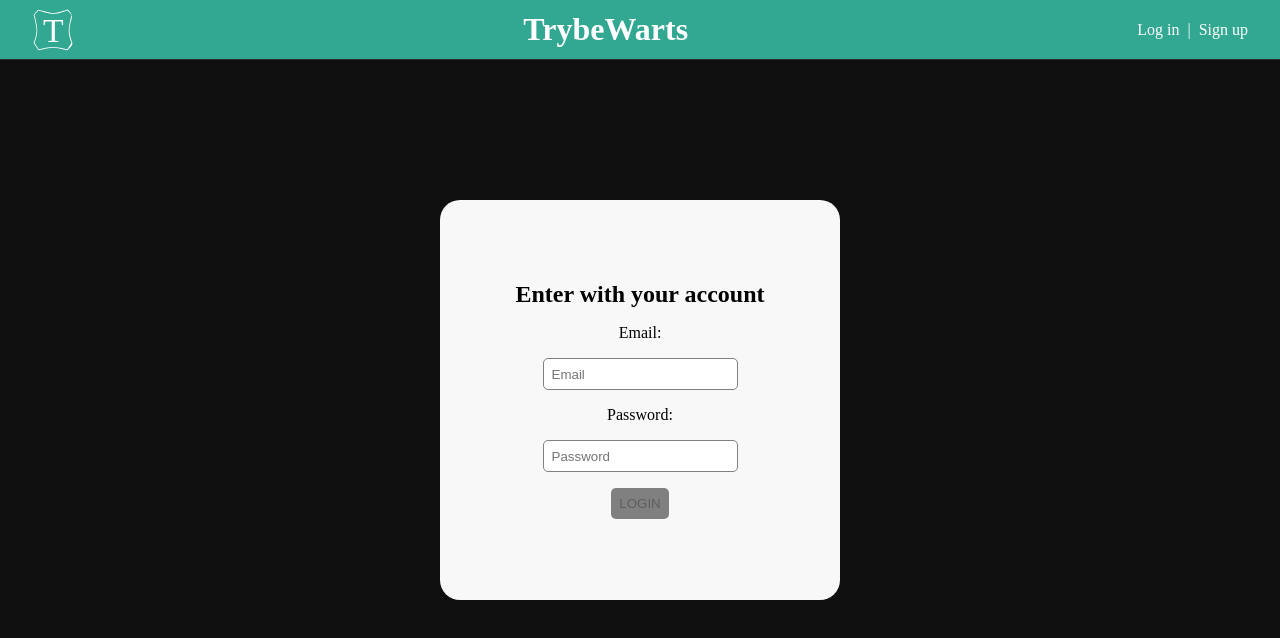
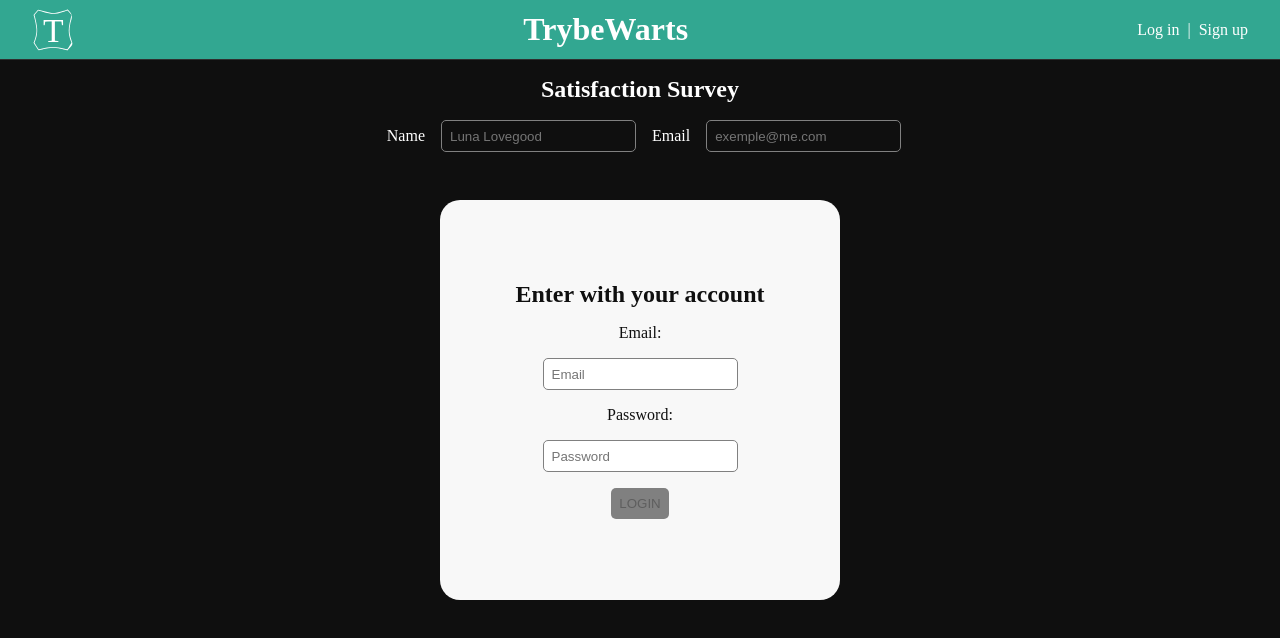
Before and after one commit to opaulojr/trybewarts, a website: page src/index.html in a window 1280 px wide. Both pictures are taken after a click on the element "Log in". Drawn offline with Linux system fonts and the light colour scheme.

Commit message:
implement-user-info-form

```diff
--- a/src/index.html
+++ b/src/index.html
@@ -1,19 +1,25 @@
 <!DOCTYPE html>
 <html lang="en">
+
   <head>
     <meta charset="UTF-8">
     <meta name="viewport" content="width=device-width, initial-scale=1.0">
     <link rel="stylesheet" href="style.css">
     <title>TrybeWarts</title>
   </head>
+
   <body>
     <header>
       <img id="header-logo" src="assets/trybewarts-header-logo.svg" alt="TrybeWarts Header Logo">
       <h1 id="header-title">TrybeWarts</h1>
       <div class="menu-toggle">
-      <div id="login-toggle"><p>Log in</p></div>
+        <div id="login-toggle">
+          <p>Log in</p>
+        </div>
         <p>|</p>
-      <div id="register-toggle"><p>Sign up</p></div>
+        <div id="register-toggle">
+          <p>Sign up</p>
+        </div>
       </div>
       <section class="login-menu">
         <h2 id="login-title">Enter with your account</h2>
@@ -45,6 +51,19 @@
       </section>
     </header>
 
+    <main>
+      <form class="evaluation-form">
+        <h2 id="form-title">Satisfaction Survey</h2>
+        <section class="user-form">
+          <label id="label-name" for="name-form">Name</label>
+          <input id="name-form" type="text" name="username" placeholder="Luna Lovegood">
+          <label id="label-email" for="email-form">Email</label>
+          <input id="email-form" type="text" name="email" placeholder="exemple@me.com">
+        </section>
+      </form>
+    </main>
+
   </body>
   <script src="script.js"></script>
+
 </html>
--- a/src/style.css
+++ b/src/style.css
@@ -6,15 +6,37 @@
 
 body {
   background-color: #0f0f0f;
+  color: white;
 }
 
+input {
+  height: 32px;
+  padding: 0.5rem;
+  border: none;
+  outline: none;
+}
+
+button {
+  padding: 0.5rem;
+  border: none;
+  border-radius: 5px;
+  background-color: #32a791;
+  cursor: pointer;
+  text-transform: uppercase;
+}
+
+button:disabled {
+  background-color: gray;
+  cursor: default;
+}
+
+/* ------ HEADER ------ */
 header {
   display: flex;
   height: 50px;
   align-items: center;
   justify-content: space-between;
   border-bottom: 1px solid #2f2f2f;
-  background: #0f0f0f;
   background-color: #32a791;
 }
 
@@ -55,9 +77,11 @@ header {
   padding: 1rem;
   border-radius: 20px 20px 0 0;
   background-color: #f8f8f8;
+  color: #0f0f0f;
   gap: 1rem;
   text-align: center;
 }
+
 
 .login-menu form,
 .register-menu form {
@@ -67,18 +91,45 @@ header {
   gap: 1rem;
 }
 
-input {
-  height: 32px;
-  padding: 0.5rem;
+.login-menu input,
+.register-menu input {
   border: 1px solid gray;
   border-radius: 5px;
-  outline: none;
 }
 
-input:focus {
+.login-menu input:focus,
+.register-menu input:focus {
   border: 1px solid #32a791;
-  outline: 1px solid #32a791;
 }
+
+/* ------ MAIN ------ */
+
+main {
+  display: flex;
+  flex-direction: column;
+  gap: 1rem;
+}
+
+.evaluation-form {
+  display: flex;
+  flex-direction: column;
+  margin-top: 1rem;
+  gap: 1rem;
+}
+
+#form-title {
+  text-align: center;
+}
+
+.user-form {
+  display: flex;
+}
+
+.user-form label {
+  padding: 0.5rem;
+}
+
+/* ------ OTHERS ------ */
 
 .error-message {
   color: red;
@@ -96,31 +147,33 @@ input:focus {
   outline: none;
 }
 
-button {
-  padding: 0.5rem;
-  border: none;
-  border-radius: 5px;
-  background-color: #32a791;
-  cursor: pointer;
-  text-transform: uppercase;
+@media screen and (width < 640px) {
+  #header-title {
+    font-size: 1.5rem;
+  }
+
+  .user-form {
+    flex-direction: column;
+    margin: 1rem;
+  }
+
+  .user-form input {
+    border-bottom: 1px solid gray;
+    background-color: #0f0f0f;
+    color: white;
 }
 
-button:disabled {
-  background-color: gray;
-  cursor: default;
-}
-
-@media screen and (width <= 640px) {
-  #header-title {
-    font-size: 1.5rem;
+  .user-form input:focus {
+    border-bottom: 1px solid #32a791;
   }
 
   .active {
     display: flex;
   }
+
 }
 
-@media screen and (width > 640px) {
+@media screen and (width >= 640px) {
   header {
     height: 60px;
   }
@@ -152,6 +205,23 @@ button:disabled {
     min-height: 450px;
   }
 
+  .user-form {
+    align-items: center;
+    justify-content: center;
+    gap: 0.5rem;
+  }
+
+  .user-form input{
+    border: 1px solid gray;
+    border-radius: 5px;
+    background-color: #0f0f0f;
+    color: white
+  }
+
+  .user-form input:focus {
+    border: 1px solid #32a791;
+  }
+
   .active {
     display: flex;
   }
```
Lines whose indentation alone changed are shown as unchanged.
